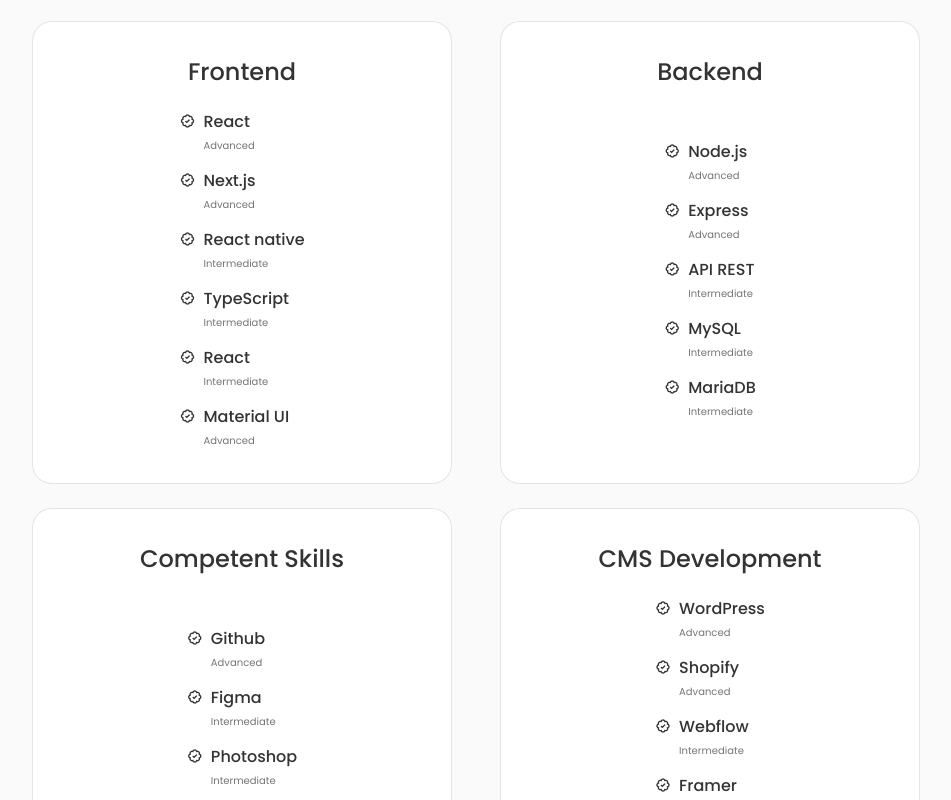
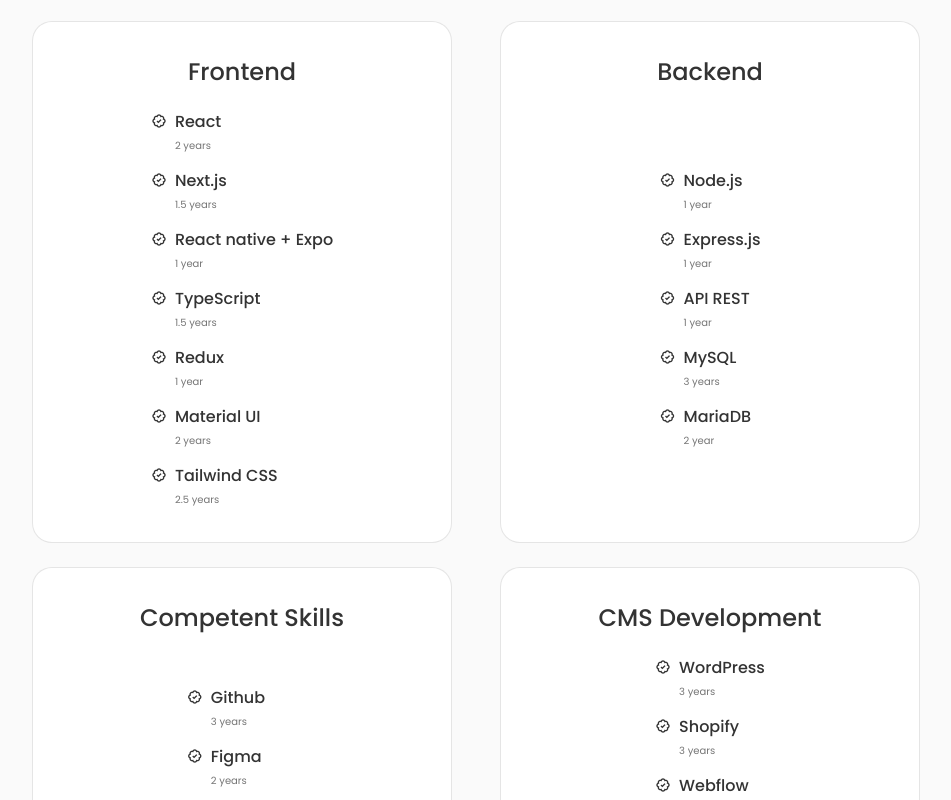
Before and after one commit to kayro-svg/Portfolio, a React (Create React App) app: page / in a window 1280 px wide. Shown: the part 1500-2300 px from the top of the page, without its empty margins (164-1115 px from the left). Built offline with nearby package versions, Linux system fonts and the light colour scheme.

Commit message:
Refactor skills data structure: replace competences.jsx with competences_data.js and update skill levels

```diff
--- a/src/components/skills/SkillsCard.jsx
+++ b/src/components/skills/SkillsCard.jsx
@@ -1,5 +1,5 @@
 import React from "react";
-import { competences } from "./competences";
+import { competences } from "./competences_data";
 
 export default function SkillsCard() {
   return (
--- a/src/components/skills/competences.jsx
+++ /dev/null
@@ -1,40 +0,0 @@
-export const competences = [
-  {
-    category: "Frontend",
-    skills: [
-      { name: "React", level: "Advanced" },
-      { name: "Next.js", level: "Advanced" },
-      { name: "React native", level: "Intermediate" },
-      { name: "TypeScript", level: "Intermediate" },
-      { name: "React", level: "Intermediate" },
-      { name: "Material UI", level: "Advanced" },
-    ],
-  },
-  {
-    category: "Backend",
-    skills: [
-      { name: "Node.js", level: "Advanced" },
-      { name: "Express", level: "Advanced" },
-      { name: "API REST", level: "Intermediate" },
-      { name: "MySQL", level: "Intermediate" },
-      { name: "MariaDB", level: "Intermediate" },
-    ],
-  },
-  {
-    category: "Competent Skills",
-    skills: [
-      { name: "Github", level: "Advanced" },
-      { name: "Figma", level: "Intermediate" },
-      { name: "Photoshop", level: "Intermediate" },
-    ],
-  },
-  {
-    category: "CMS Development",
-    skills: [
-      { name: "WordPress", level: "Advanced" },
-      { name: "Shopify", level: "Advanced" },
-      { name: "Webflow", level: "Intermediate" },
-      { name: "Framer", level: "Intermediate" },
-    ],
-  },
-];
--- /dev/null
+++ b/src/components/skills/competences_data.js
@@ -0,0 +1,41 @@
+export const competences = [
+  {
+    category: "Frontend",
+    skills: [
+      { name: "React", level: "2 years" },
+      { name: "Next.js", level: "1.5 years" },
+      { name: "React native + Expo", level: "1 year" },
+      { name: "TypeScript", level: "1.5 years" },
+      { name: "Redux", level: "1 year" },
+      { name: "Material UI", level: "2 years" },
+      { name: "Tailwind CSS", level: "2.5 years" },
+    ],
+  },
+  {
+    category: "Backend",
+    skills: [
+      { name: "Node.js", level: "1 year" },
+      { name: "Express.js", level: "1 year" },
+      { name: "API REST", level: "1 year" },
+      { name: "MySQL", level: "3 years" },
+      { name: "MariaDB", level: "2 year" },
+    ],
+  },
+  {
+    category: "Competent Skills",
+    skills: [
+      { name: "Github", level: "3 years" },
+      { name: "Figma", level: "2 years" },
+      { name: "Photoshop", level: "4 years" },
+    ],
+  },
+  {
+    category: "CMS Development",
+    skills: [
+      { name: "WordPress", level: "3 years" },
+      { name: "Shopify", level: "3 years" },
+      { name: "Webflow", level: "2 years" },
+      { name: "Framer", level: "1 year" },
+    ],
+  },
+];
```
